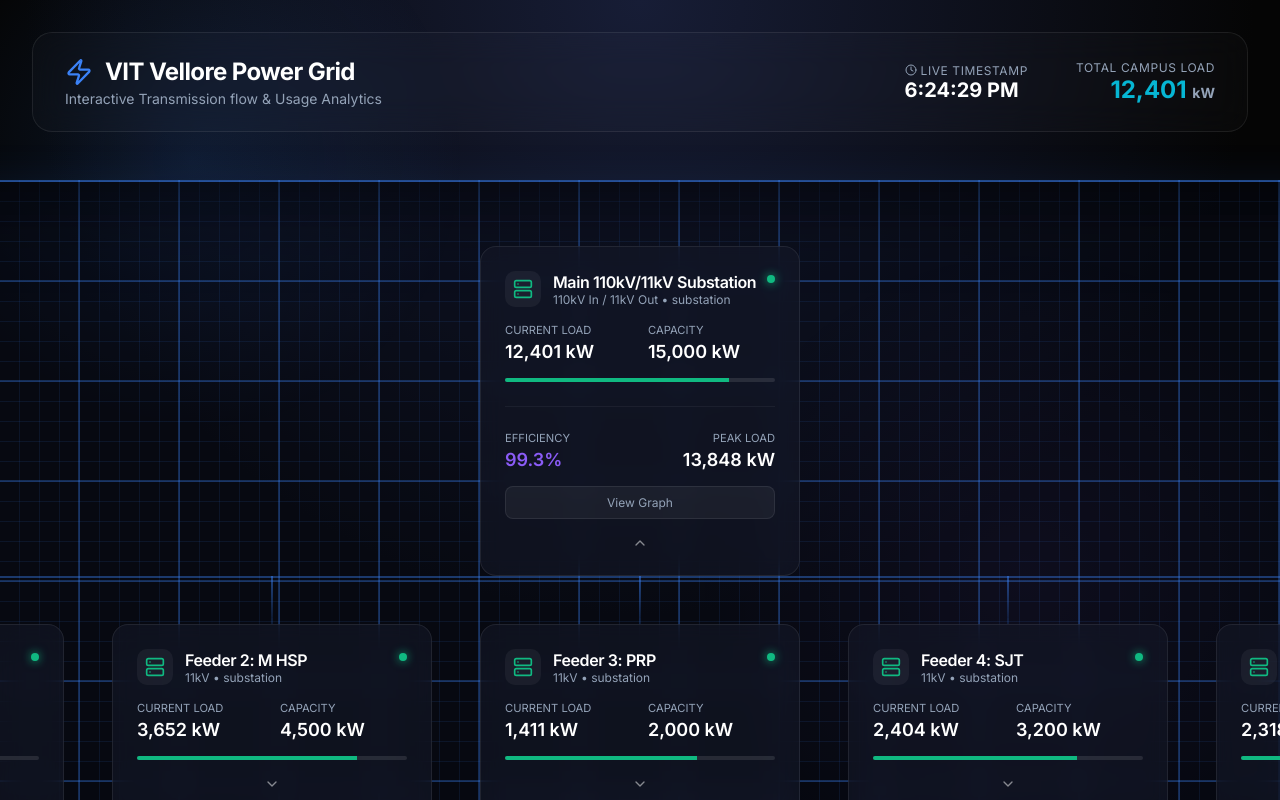
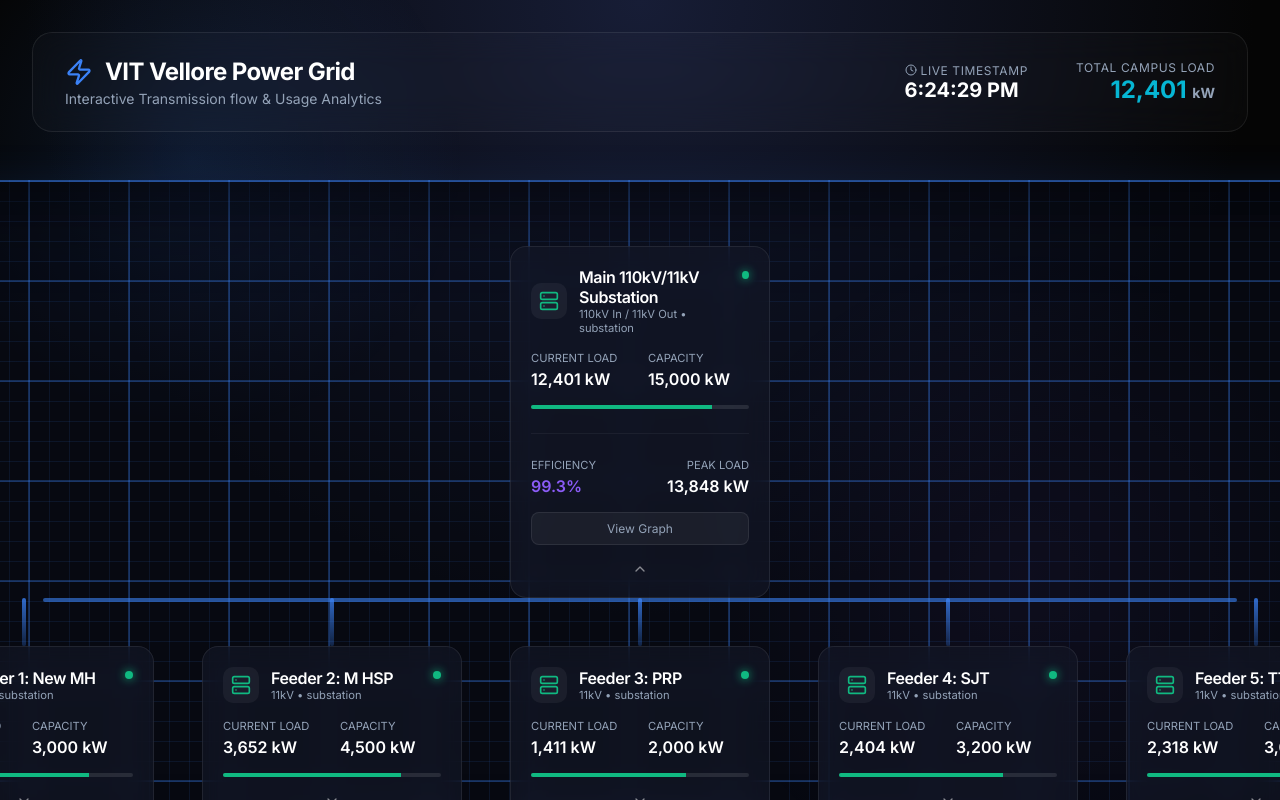
Before and after one commit to Aarnav-Rao/vit-power-demo, a React (Vite) app: page / in a window 1280 px wide. Shown: the top 800 px of the page. Built offline with nearby package versions, Linux system fonts and the light colour scheme.

Commit message:
style: reduce node block widths and thicken connecting lines

```diff
--- a/src/App.css
+++ b/src/App.css
@@ -93,8 +93,8 @@
   background: rgba(20, 24, 39, 0.6);
   border: 1px solid var(--glass-border);
   border-radius: 16px;
-  padding: 1.5rem;
-  width: 320px;
+  padding: 1.25rem;
+  width: 260px;
   cursor: pointer;
   transition: border-color 0.3s ease, transform 0.2s ease, box-shadow 0.3s ease;
   backdrop-filter: blur(12px);
@@ -147,7 +147,7 @@
 }
 
 .node-title-group p {
-  font-size: 0.75rem;
+  font-size: 0.70rem;
   color: var(--text-secondary);
 }
 
@@ -192,7 +192,7 @@
 }
 
 .stat-item .value {
-  font-size: 1.125rem;
+  font-size: 1rem;
   font-weight: 600;
   color: var(--text-primary);
 }
@@ -227,20 +227,24 @@
   position: absolute;
   top: -3rem;
   left: 50%;
-  width: 2px;
+  width: 4px;
+  /* Increased from 2px */
   height: 3rem;
-  background: linear-gradient(to bottom, rgba(59, 130, 246, 0.5), rgba(59, 130, 246, 0.1));
+  background: linear-gradient(to bottom, rgba(59, 130, 246, 0.8), rgba(59, 130, 246, 0.2));
   z-index: 1;
   /* ensure it is centered on the 50% mark perfectly */
   transform: translateX(-50%);
+  border-radius: 2px;
 }
 
 .connector-horizontal {
   position: absolute;
   top: -3rem;
-  height: 2px;
-  background: rgba(59, 130, 246, 0.4);
+  height: 4px;
+  /* Increased from 2px */
+  background: rgba(59, 130, 246, 0.6);
   z-index: 1;
+  border-radius: 2px;
 }
 
 /* Animated pulse on root line */
```
